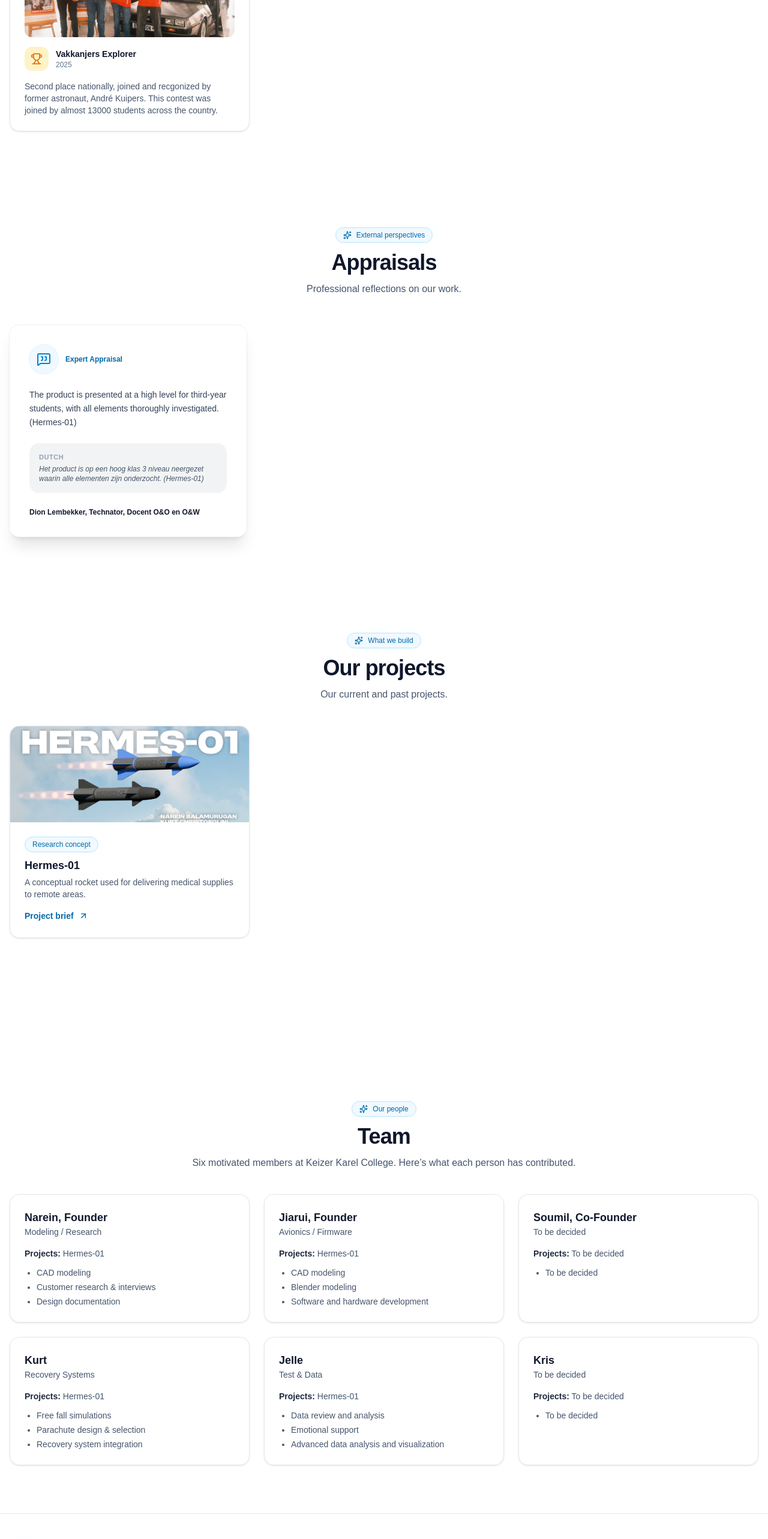
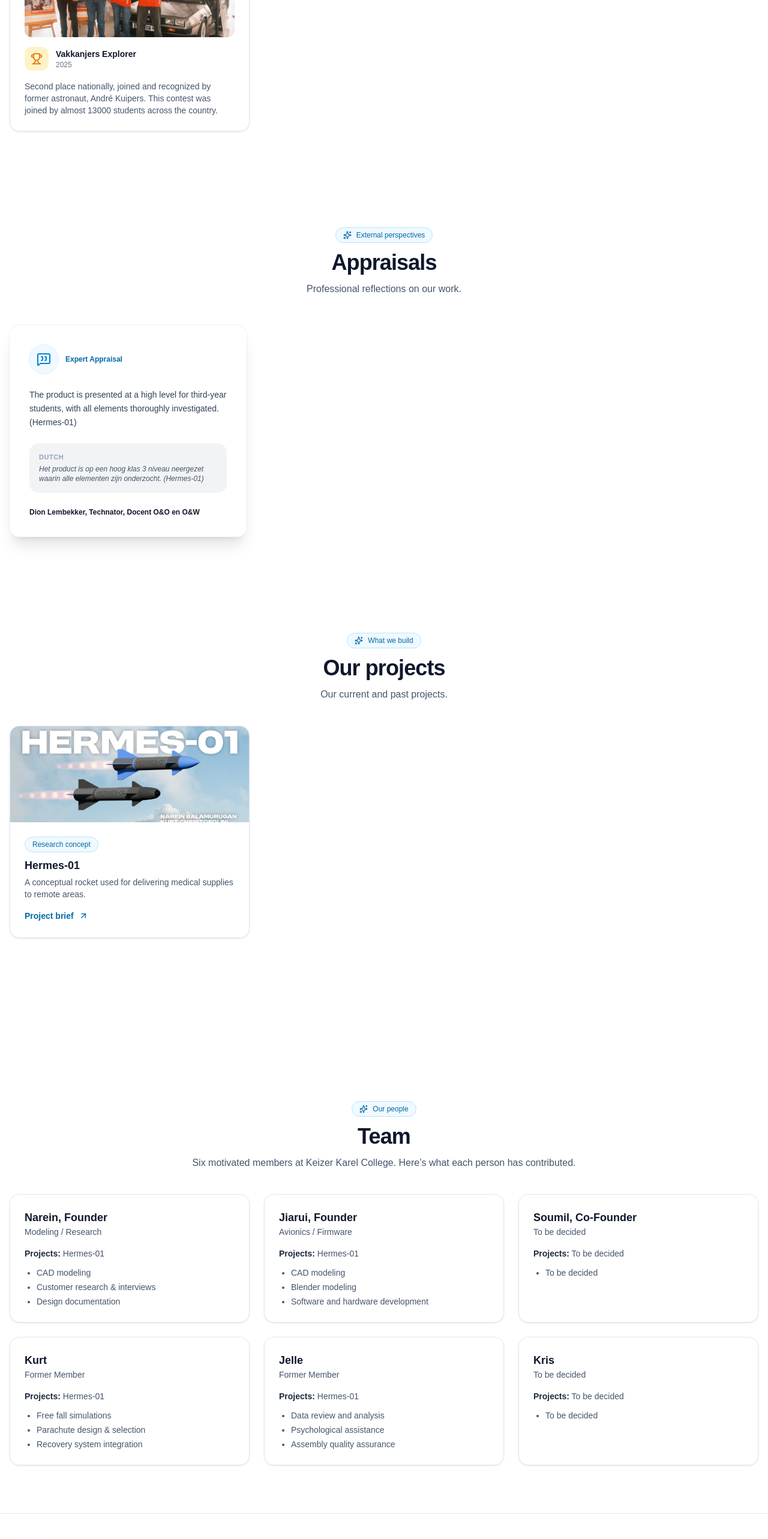
Before and after one commit to AerovisionDynamics/AerovisionDynamics.github.io, a Next.js app: page / in a window 1280 px wide. Shown: the part 2120-4686 px from the top of the page at 60% size. Built offline with nearby package versions, Linux system fonts and the light colour scheme.

Commit message:
Update page content wording

```diff
--- a/app/page.jsx
+++ b/app/page.jsx
@@ -247,7 +247,7 @@ const Awards = () => (
           {
             title: "Vakkanjers Explorer",
             year: 2025,
-            body: "Second place nationally, joined and recgonized by former astronaut, André Kuipers. This contest was joined by almost 13000 students across the country.",
+            body: "Second place nationally, joined and recognized by former astronaut, André Kuipers. This contest was joined by almost 13000 students across the country.",
             imageSrc: "/IMG_0578.jpeg",
           },
         ].map((a) => (
@@ -435,7 +435,7 @@ const Team = () => (
           },
           {
             name: "Kurt",
-            role: "Recovery Systems",
+            role: "Former Member",
             projects: ["Hermes‑01"],
             tasks: [
               "Free fall simulations",
@@ -445,12 +445,12 @@ const Team = () => (
           },
           {
             name: "Jelle",
-            role: "Test & Data",
+            role: "Former Member",
             projects: ["Hermes-01"],
             tasks: [
               "Data review and analysis",
-              "Emotional support",
-              "Advanced data analysis and visualization",
+              "Psychological assistance",
+              "Assembly quality assurance",
             ],
           },
           {
```
